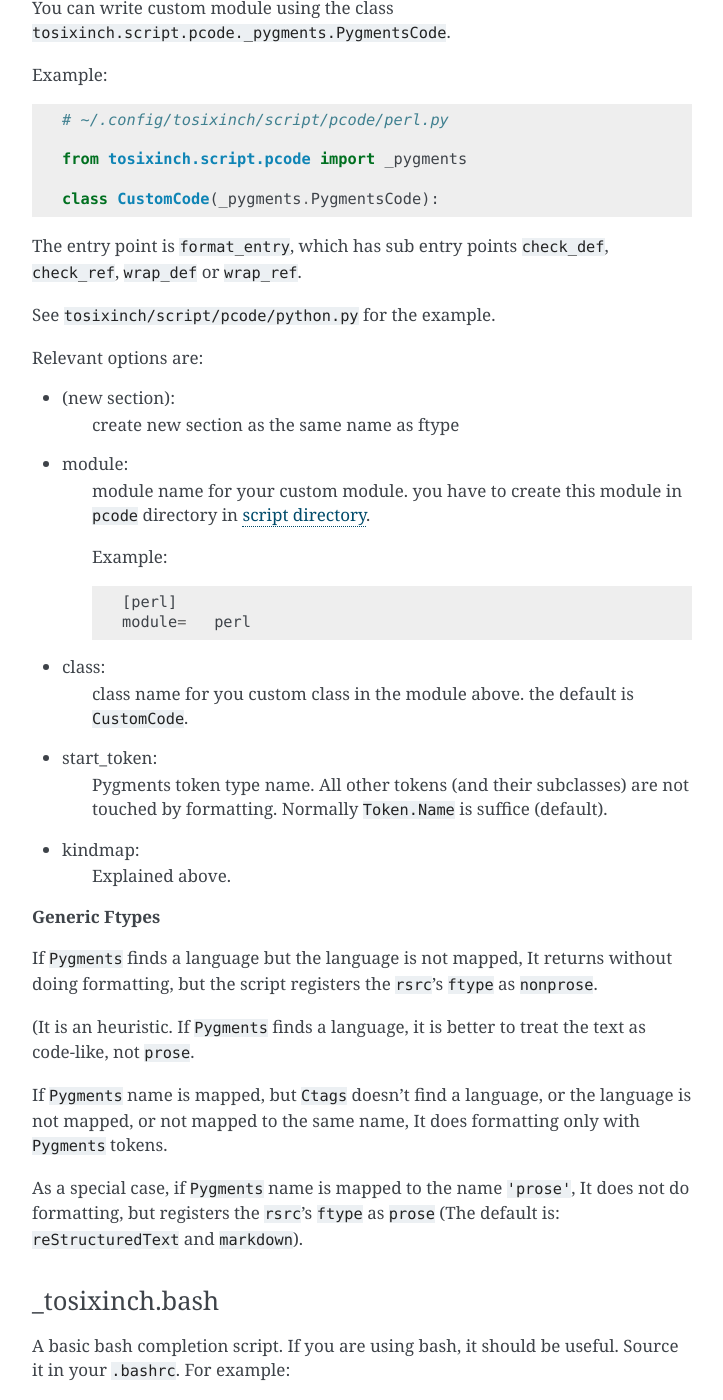
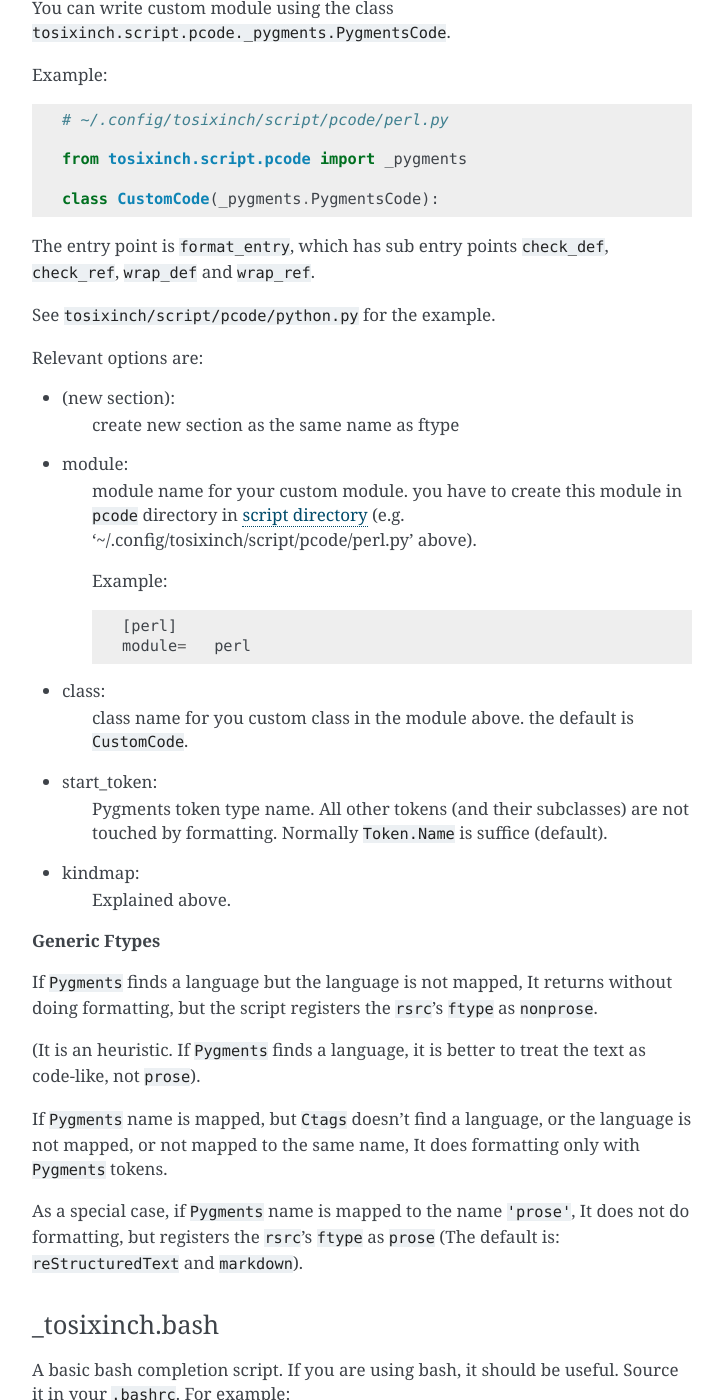
Before and after one commit to openandclose/tosixinch, a Sphinx documentation site: the page built from docs/topics.rst, in a window 1280 px wide and 1400 px high, scrolled down 13586 px. Shown: the whole window, without its empty margins (388-1111 px from the left). Built offline with Sphinx 7.4.7, drawn with Linux system fonts in a browser that asks for light colours.

Commit message:
[small edits] (topics.rst)

```diff
--- a/docs/topics.rst
+++ b/docs/topics.rst
@@ -727,7 +727,7 @@
     class CustomCode(_pygments.PygmentsCode):
 
 The entry point is ``format_entry``,
-which has sub entry points ``check_def``, ``check_ref``, ``wrap_def`` or ``wrap_ref``.
+which has sub entry points ``check_def``, ``check_ref``, ``wrap_def`` and ``wrap_ref``.
 
 See ``tosixinch/script/pcode/python.py`` for the example.
 
@@ -738,7 +738,8 @@
 * module:
     module name for your custom module.
     you have to create this module
-    in ``pcode`` directory in `script directory <overview.html#dword-script_directory>`__.
+    in ``pcode`` directory in `script directory <overview.html#dword-script_directory>`__
+    (e.g. '~/.config/tosixinch/script/pcode/perl.py' above).
 
     Example::
 
@@ -762,7 +763,7 @@
 
 (It is an heuristic.
 If ``Pygments`` finds a language, it is better to treat the text as code-like,
-not ``prose``.
+not ``prose``).
 
 If ``Pygments`` name is mapped,
 but ``Ctags`` doesn't find a language, or the language is not mapped, or not mapped to the same name,
```
